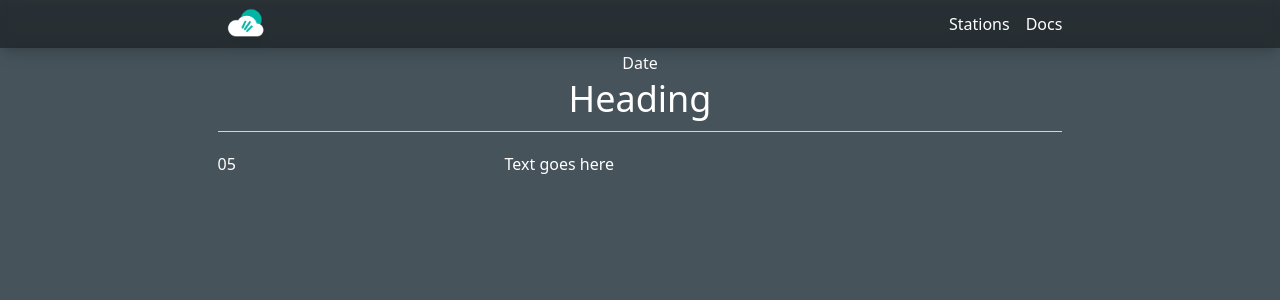
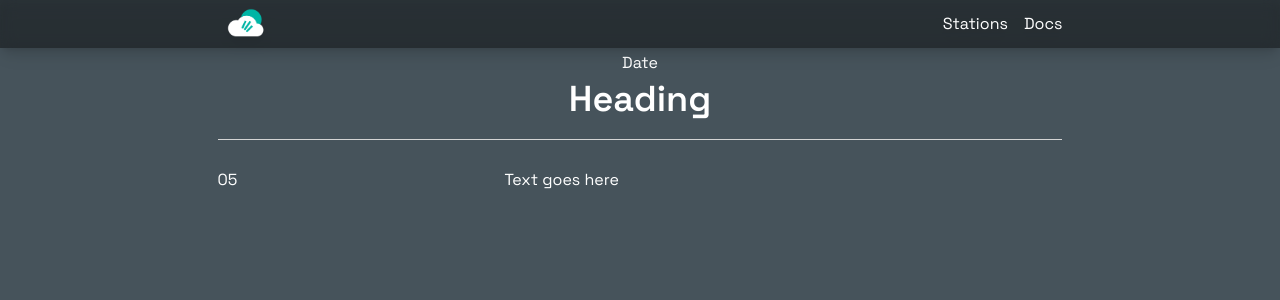
Before and after one commit to kevinchiuu/blog, a SvelteKit app: page / in a window 1280 px wide. Shown: the top 300 px of the page. Built offline with nearby package versions, Linux system fonts and the light colour scheme.

Commit message:
add custom font to blog

```diff
--- a/src/app.html
+++ b/src/app.html
@@ -3,6 +3,9 @@
 	<head>
 		<meta charset="utf-8" />
 		<link rel="icon" href="%sveltekit.assets%/favicon.png" />
+		<link rel="preconnect" href="https://fonts.googleapis.com">
+		<link rel="preconnect" href="https://fonts.gstatic.com" crossorigin>
+		<link href="https://fonts.googleapis.com/css2?family=Space+Grotesk:wght@300..700&display=swap" rel="stylesheet">
 		<meta name="viewport" content="width=device-width, initial-scale=1" />
 		%sveltekit.head%
 	</head>
--- a/src/routes/+page.svelte
+++ b/src/routes/+page.svelte
@@ -5,12 +5,12 @@
 <div class="bg-primary-bg h-screen text-white flex flex-col flex-grow">
     <div class="pt-[4%] mx-[17%]">
 
-        <div class="text-center mb-3">
+        <div class="text-center mb-5">
             <h1 class="pb-1"> Date </h1>
-            <h1 class="text-4xl"> Heading </h1>
+            <h1 class="text-4xl font-semibold"> Heading </h1>
         </div>
 
-        <hr class="border-neutral-300 mb-5"/>
+        <hr class="border-neutral-300 mb-7"/>
 
         <div class="grid grid-cols-3 gap-4">
             <div class="">05</div>
--- a/tailwind.config.js
+++ b/tailwind.config.js
@@ -5,7 +5,10 @@ export default {
     extend: {
       colors: {
         'primary-bg' : '#46535b'
-      }
+      },
+      fontFamily: {
+        sans: ['Space Grotesk']
+      },
     },
   },
   plugins: [require('daisyui'),],
```
